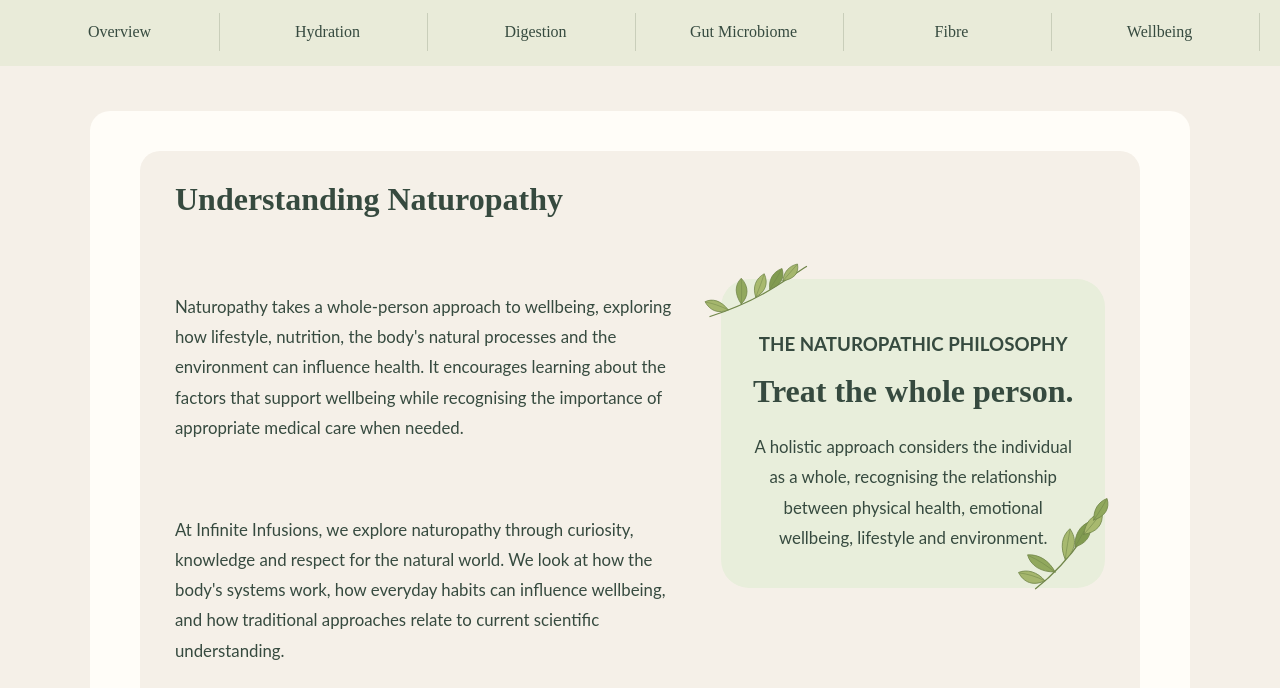
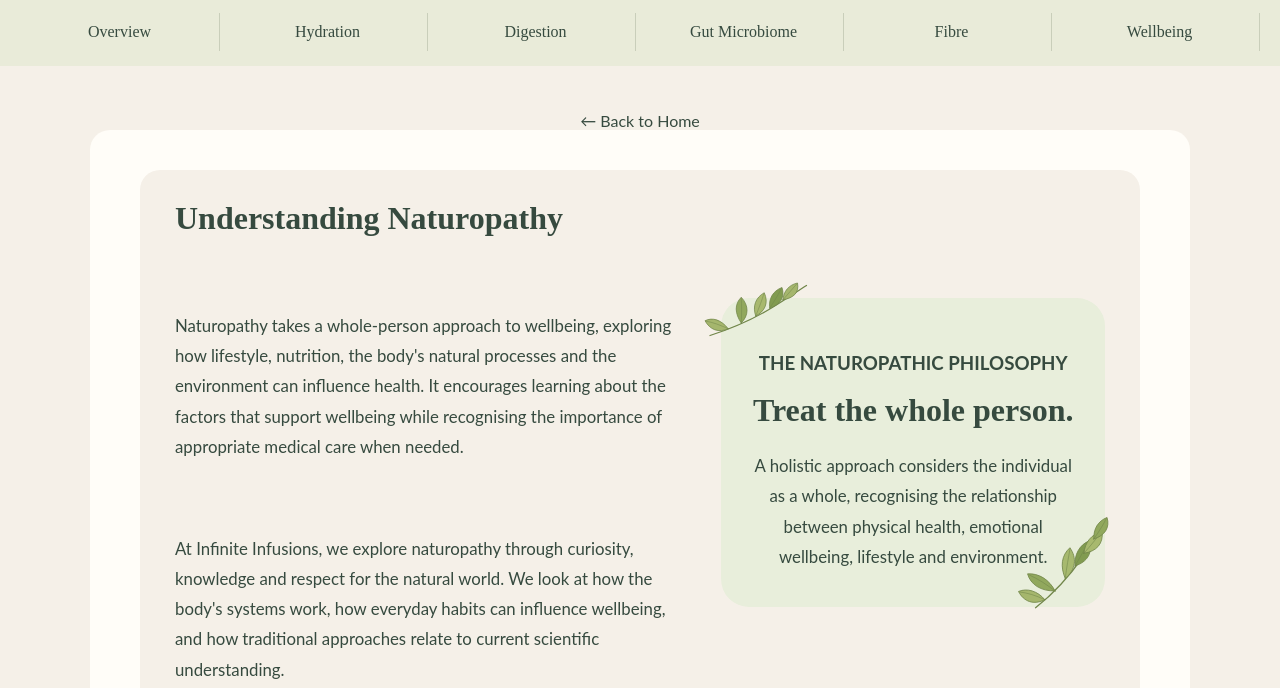
Before and after one commit to InfiniteInfusions/InfiniteInfusions.github.io, a plain HTML site: page naturopathy.html in a window 1280 px wide. Shown: the part 351-1039 px from the top of the page. Drawn offline with Linux system fonts and the light colour scheme.

Commit message:
Add back home button to naturopathy.html
Added a back home button to the naturopathy page.

```diff
--- a/naturopathy.html
+++ b/naturopathy.html
@@ -303,6 +303,11 @@ section p {
     </nav>
 
     <main>
+
+<div class="back-home-row">
+    <a href="index.html" class="back-home-button">← Back to Home</a>
+</div>
+
        <section id="overview">
            <div class="overview-content">
     <h2>Understanding Naturopathy</h2>
```
